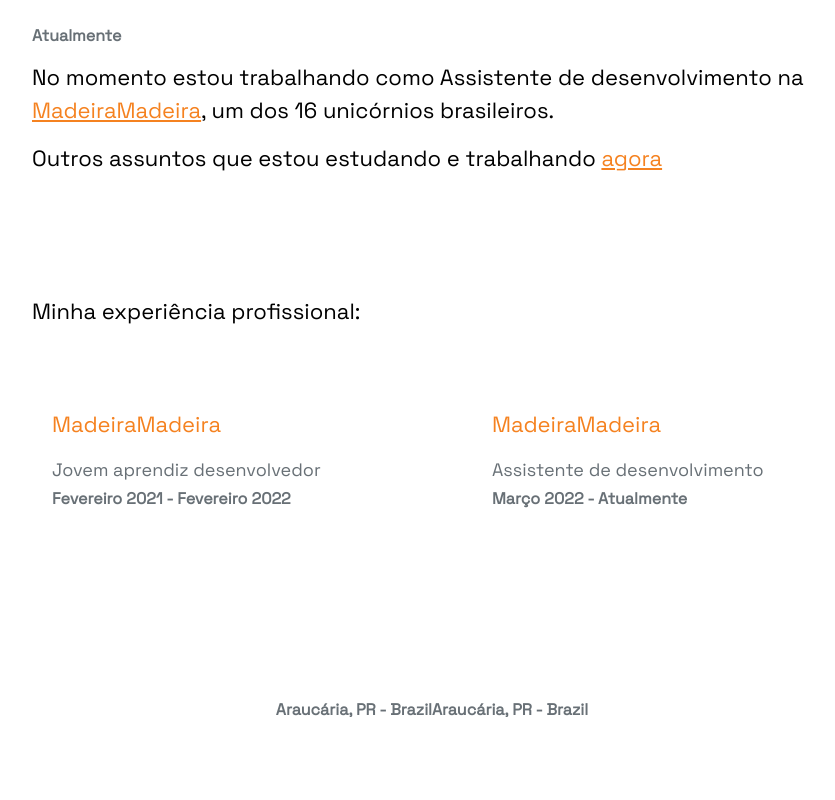
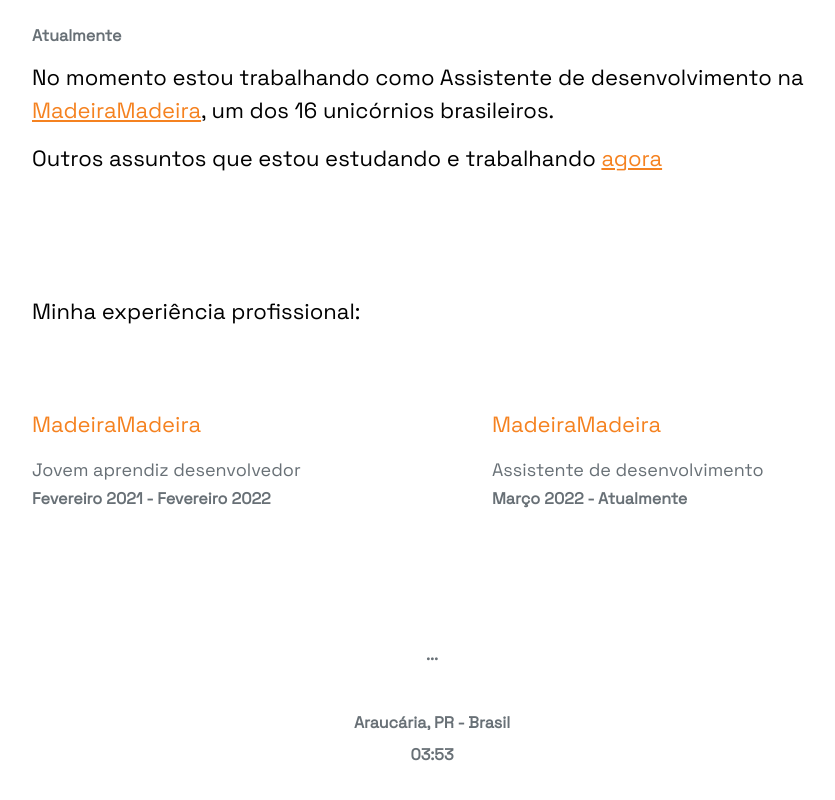
Before and after one commit to ricardogdf/Portfolio, a Next.js app: page / in a window 1280 px wide. Shown: the part 408-1208 px from the top of the page, without its empty margins (208-1043 px from the left). Built offline with nearby package versions, Linux system fonts and the light colour scheme.

Commit message:
Finalização da home

```diff
--- a/pages/_app.js
+++ b/pages/_app.js
@@ -77,12 +77,20 @@
   align-items: center;
 }
 
+.development{
+  height: 50px;
+  justify-content: center;
+  align-items: center;
+  margin: 100px 0 10px 0;
+}
+
 .sky{
-  height: 300px;
+  height: 100px;
+  flex-direction: column;
   background:var(--background);
   justify-content: center;
   align-items: center;
-  margin-top: 30px;
+  line-height: 2;
 }
 
 `
--- a/pages/index.js
+++ b/pages/index.js
@@ -10,6 +10,14 @@
 
 export default function Home() {
   const { setTheme } = useTheme()
+  const zeroFill = n => {
+    return ('0' + n).slice(-2);
+  }
+  const interval = setInterval(() => {
+    const now = new Date();
+    const dataHora = zeroFill(now.getHours()) + ':' + zeroFill(now.getMinutes());
+    document.getElementById('time').innerHTML = dataHora;
+  }, 1000);
   return (
     <>
       <Header>
@@ -72,7 +80,7 @@
               Minha experiência profissional:
             </Text>
             <Flex style={{ alignItems: 'center', justifyContent: 'space-between', marginTop: '60px' }}>
-              <Box className='worked' >
+              <Box className='worked' style={{ marginLeft: '-20px' }} >
                 <Link href='./ricardo' style={{ textDecoration: 'none' }}>
                   <Text>
                     MadeiraMadeira
@@ -101,9 +109,12 @@
             </Flex>
           </Box>
         </Box>
+        <Flex className='development'>
+          <TextSub as='span'>...</TextSub>
+        </Flex>
         <Flex className="sky">
-          <TextSub as='span'>Araucária, PR - Brazil</TextSub>
-          <TextSub as='span' >Araucária, PR - Brazil</TextSub>
+          <TextSub as='span'>Araucária, PR - Brasil</TextSub>
+          <TextSub as='span' id='time'></TextSub>
         </Flex>
       </Container>
     </>
--- a/src/components/Container/index.js
+++ b/src/components/Container/index.js
@@ -4,7 +4,7 @@
     width: 100%;
     max-width: 800px;
     margin: 0 auto;
-    padding: 60px 20px 0 20px;
+    padding: 60px 20px;
 `
 
 export default Container;
```
